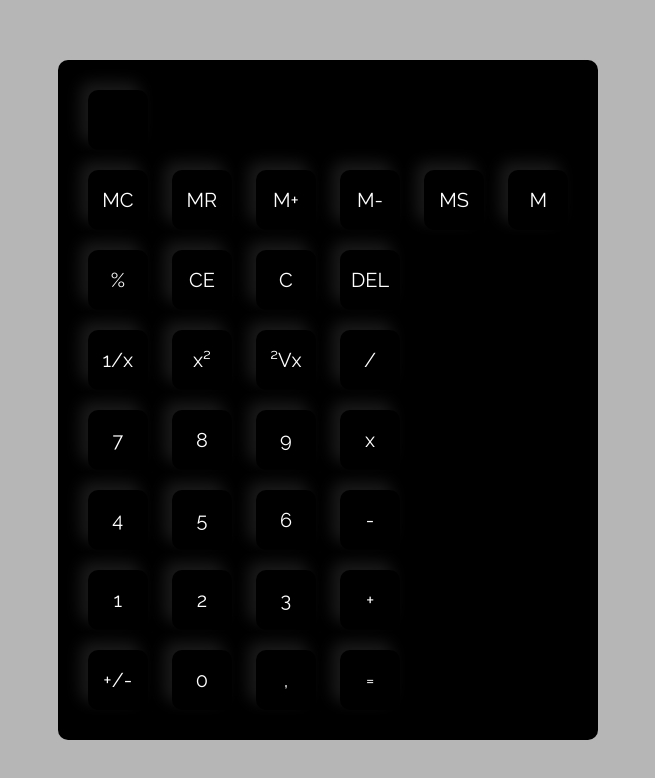
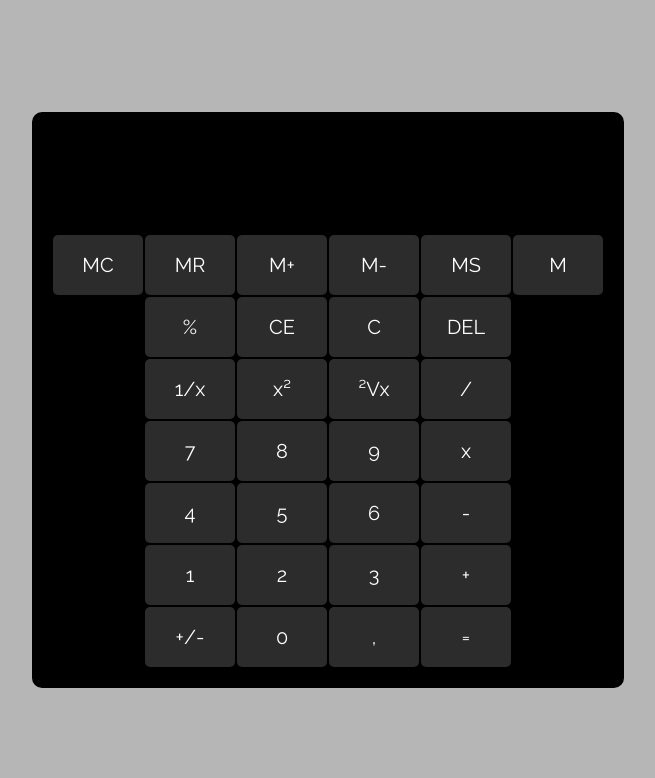
Before and after one commit to sikadali/wincalc, a plain HTML site: page index.html in a window 1280 px wide. Shown: the whole page, without its empty margins (312-967 px from the left). Drawn offline with Linux system fonts and the light colour scheme.

Commit message:
better css on buttons + display

```diff
--- a/index.html
+++ b/index.html
@@ -9,7 +9,9 @@
     <body>
         <div class="container">
             <div class="calculator">
-                <input type="text"></input>
+                <div class="display">
+                    <input type="text" name="display"></input>
+                </div>
                 <div class="row">
                     <input type="button" value="MC"> <input type="button" value="MR"> <input type="button" value="M+">
                     <input type="button" value="M-"> <input type="button" value="MS"> <input type="button" value="M">
--- a/style.css
+++ b/style.css
@@ -20,16 +20,34 @@
     border-radius: 10px;
 }
 
+.row {
+    display: flex;
+    justify-content: center;
+}
+
 .calculator input {
     border: 0;
     outline: 0;
-    width: 60px;
+    width: 90px;
     height : 60px;
-    border-radius: 10px;
-    box-shadow: -8px -8px 15px rgba(255, 255 ,255, 0.1), 5px 5px 15px rgba(0, 0 ,0, 0.2);
-    background: transparent;
+    border-radius: 5px;
+
+    background: rgb(44, 44, 44);
     font-size: 20px;
     color: #fff;
-    cursor: pointer;
-    margin: 10px;
+    margin: 1px;
 }
+
+.display {
+    display: flex;
+    justify-content: flex-end;
+    margin: 20px 0;
+}
+
+.display input {
+    text-align: right;
+    flex: 1;
+    font-size: 45px;
+    box-shadow: none;
+    background: transparent;
+}
```
